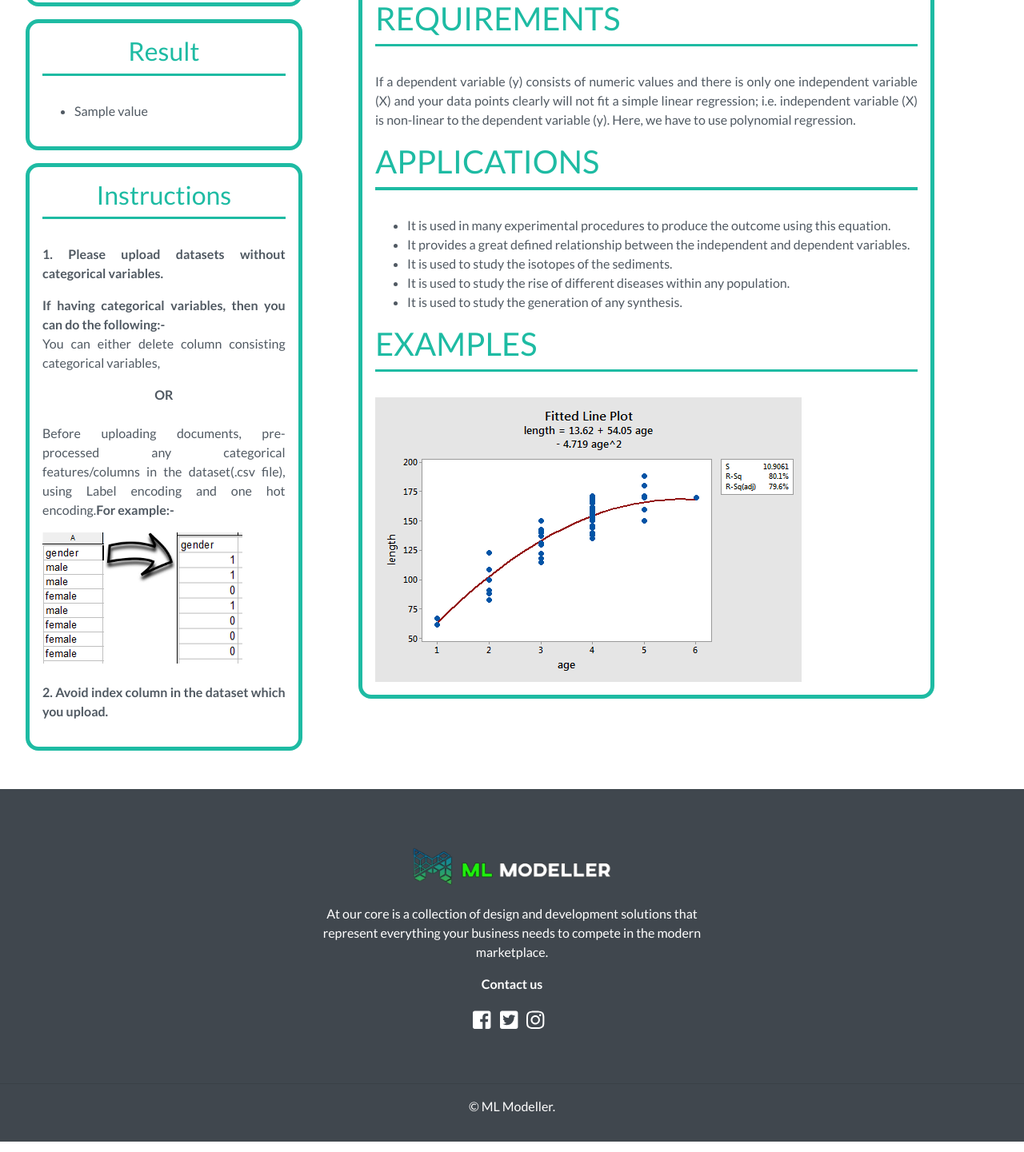
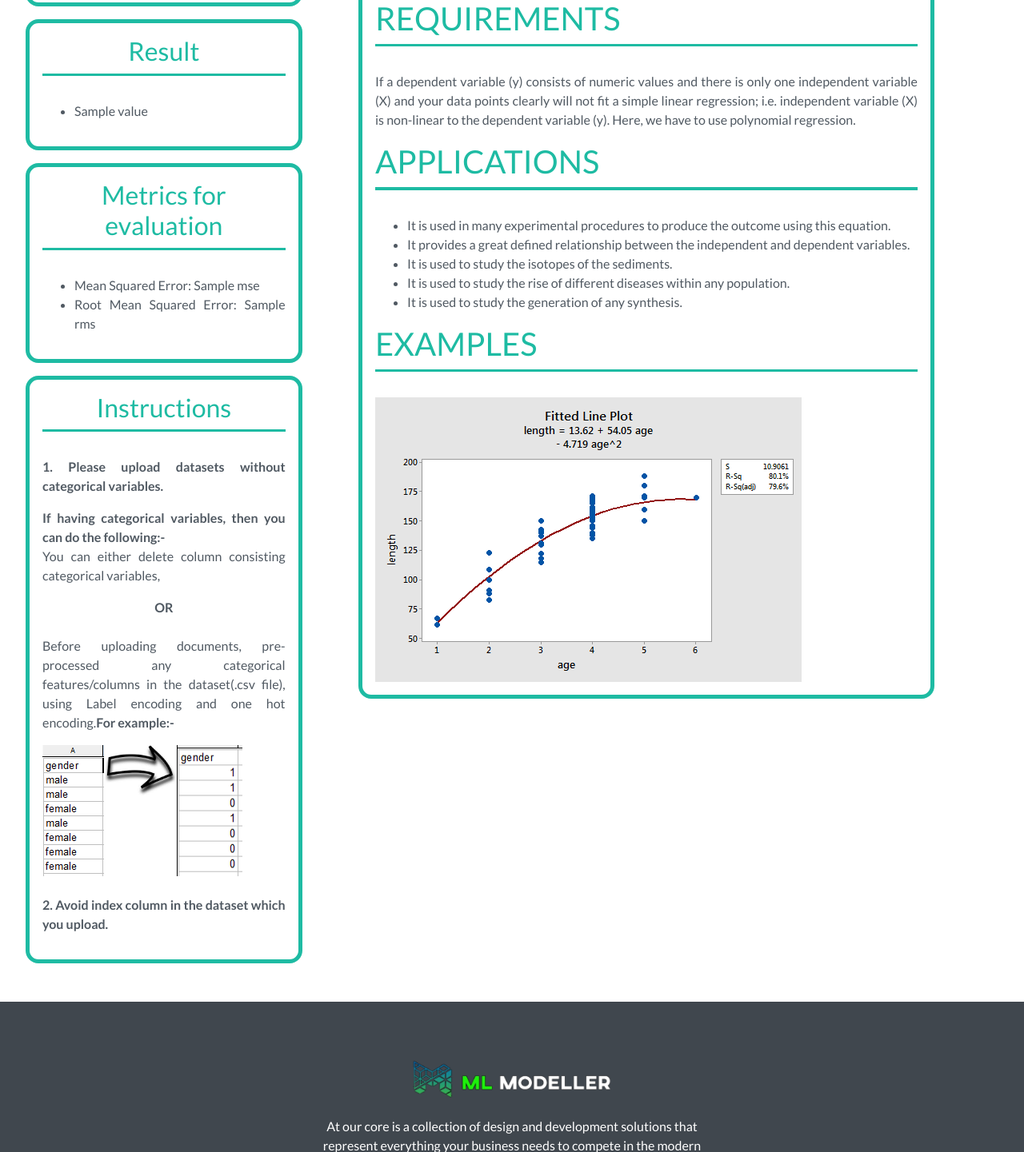
Before and after one commit to kartikeyahl/mlmodeller, a Django app: template regression/templates/Regression/Sub-Categories/Polynomial Regression.html in a window 1280 px wide. Shown: the part 889-2330 px from the top of the page at 80% size. Run offline with Django 3.2, Linux system fonts and the light colour scheme; the template is opened without the code that fills it: most values are stand-ins (such as "Sample title", 1, 10 or a date in 2020); some libraries are stand-ins or nearby versions.

Commit message:
Update Polynomial Regression.html

```diff
--- a/regression/templates/Regression/Sub-Categories/Polynomial Regression.html
+++ b/regression/templates/Regression/Sub-Categories/Polynomial Regression.html
@@ -40,6 +40,17 @@
 						{% for value in result %}
 							<li>{{value}}</li>
 						{% endfor %}
+						</ul>
+				</div>
+				<div class="result instruction">
+					<h2 class="text-center">Metrics for evaluation</h2>
+					<div class="description-underline"></div>
+					<p></p>
+					<ul>
+
+							<li>Mean Squared Error: {{mse}}</li>
+							<li>Root Mean Squared Error: {{rms}}</li>
+
 						</ul>
 				</div>
 				{% endif %}
```
